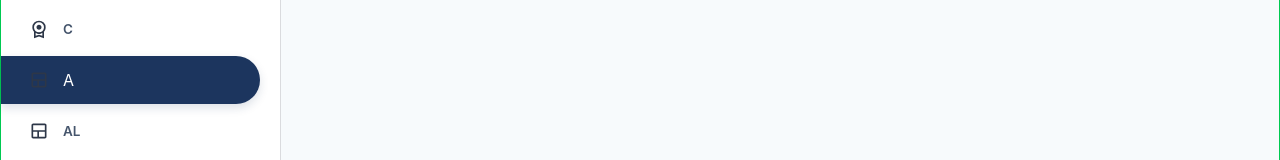
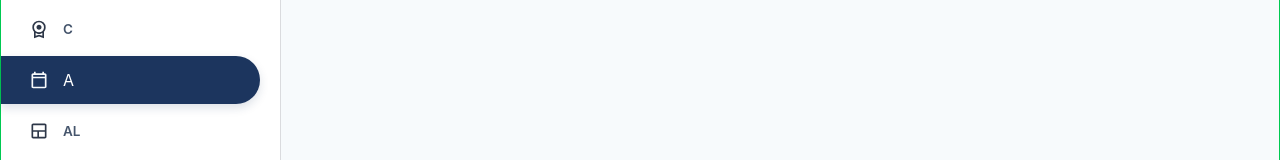
Before and after one commit to Mogith-Code/SmartGN-Digital-GN-Service-Management-System, a React (Vite) app in the folder SmartGN/: page /RAppointment in a window 1280 px wide. Shown: the part 359-519 px from the top of the page. Built offline with nearby package versions, Linux system fonts and the light colour scheme.

Commit message:
added appointment icon to side bar

```diff
--- a/SmartGN/src/Components/Common/RSidebar.jsx
+++ b/SmartGN/src/Components/Common/RSidebar.jsx
@@ -4,6 +4,7 @@ import dashBoard from '../../assets/team_dashboard_24dp_2D3748_FILL0_wght400_GRA
 import profileIcon from '../../assets/person_24dp_2D3748_FILL0_wght400_GRAD0_opsz24.svg'
 import householdIcon from '../../assets/home_and_garden_24dp_2D3748_FILL0_wght400_GRAD0_opsz24.svg'
 import certificateIcon from '../../assets/license_24dp_2D3748_FILL0_wght400_GRAD0_opsz24.svg'
+import appointmentIcon from '../../assets/calendar_today_24dp_F7FAFC_FILL0_wght400_GRAD0_opsz24.svg'
 
 function RSidebar() {
   return (
@@ -37,7 +38,7 @@ function RSidebar() {
             </button>
 
             <button className="bg-[#1c355e] flex gap-3.5 py-3 px-7 items-center text-white rounded-r-full shadow-[0_4px_10px_rgba(28,53,94,0.15)]">
-              <img src={dashBoard} alt="Home Icon" className="w-auto h-[20px]" />
+              <img src={appointmentIcon} alt="Home Icon" className="w-auto h-[20px]" />
               <span>A</span>
             </button>
 
```
Also changed, not shown: SmartGN/src/assets/calendar_today_24dp_F7FAFC_FILL0_wght400_GRAD0_opsz24.svg (added).
